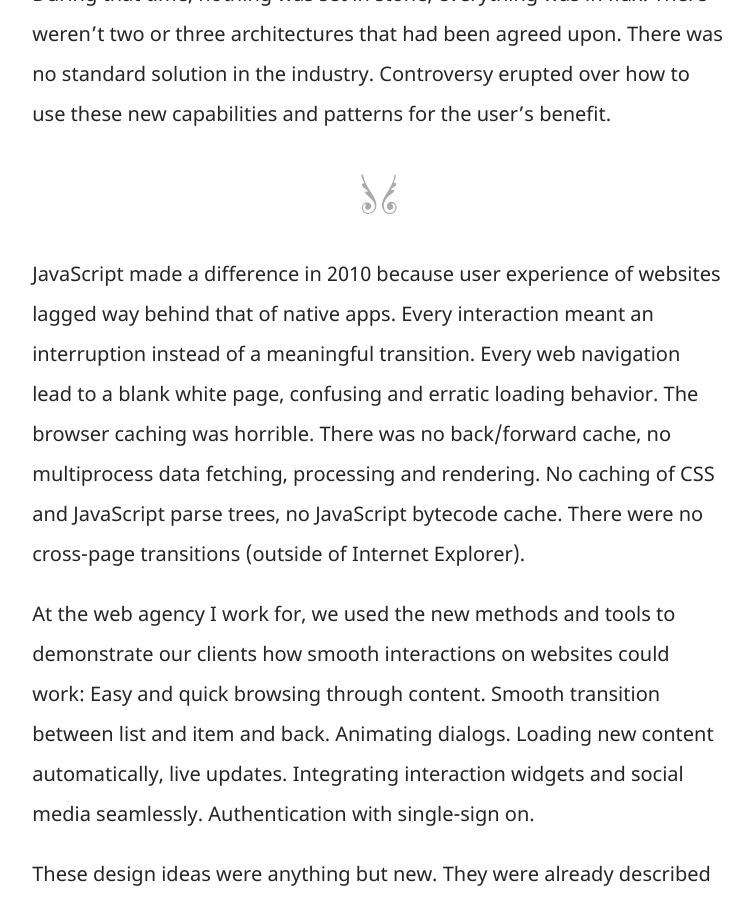
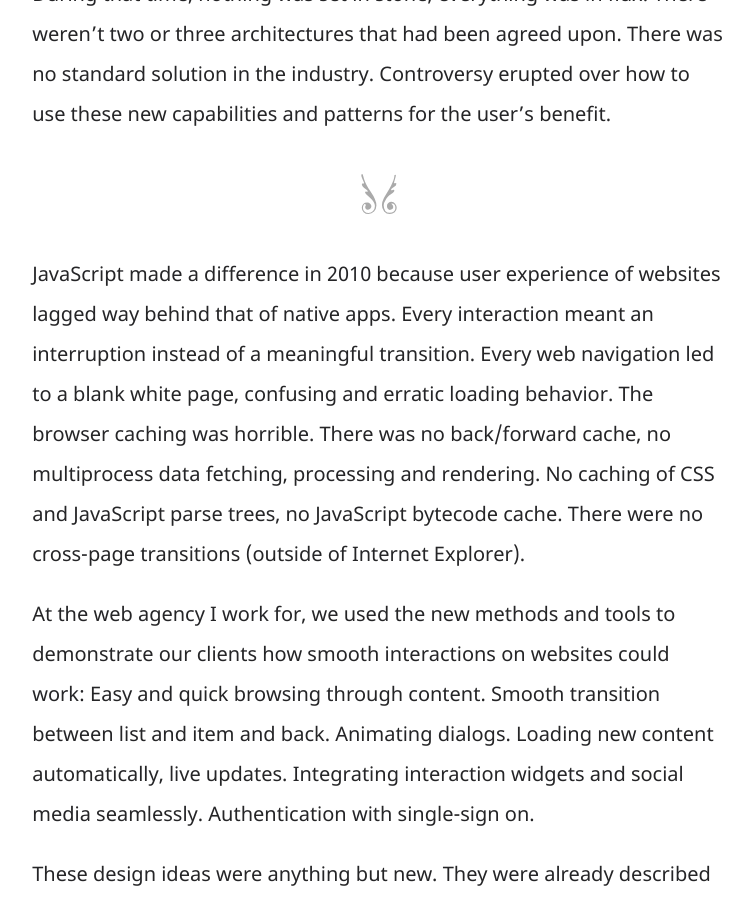
Before and after one commit to molily/molily.de, a Jekyll site: the page built from _posts/2023-11-11-full-circle-development.md, in a window 1280 px wide and 900 px high, scrolled down 2277 px. Shown: the whole window, without its empty margins (17-770 px from the left). Built offline with Jekyll 4.4.1, drawn with Linux system fonts in a browser that asks for light colours; some of the changed lines change nothing that is shown; some of the changed text lies outside the part shown.

Commit message:
Update 2023-11-11-full-circle-development.md

```diff
--- a/_posts/2023-11-11-full-circle-development.md
+++ b/_posts/2023-11-11-full-circle-development.md
@@ -31,7 +31,7 @@
 
 <svg class="separator" aria-hidden="true"><use xlink:href="#ornament" /></svg>
 
-JavaScript made a difference in 2010 because user experience of websites lagged way behind that of native apps. Every interaction meant an interruption instead of a meaningful transition. Every web navigation lead to a blank white page, confusing and erratic loading behavior. The browser caching was horrible. There was no back/forward cache, no multiprocess data fetching, processing and rendering. No caching of CSS and JavaScript parse trees, no JavaScript bytecode cache. There were no cross-page transitions (outside of Internet Explorer).
+JavaScript made a difference in 2010 because user experience of websites lagged way behind that of native apps. Every interaction meant an interruption instead of a meaningful transition. Every web navigation led to a blank white page, confusing and erratic loading behavior. The browser caching was horrible. There was no back/forward cache, no multiprocess data fetching, processing and rendering. No caching of CSS and JavaScript parse trees, no JavaScript bytecode cache. There were no cross-page transitions (outside of Internet Explorer).
 
 At the web agency I work for, we used the new methods and tools to demonstrate our clients how smooth interactions on websites could work: Easy and quick browsing through content. Smooth transition between list and item and back. Animating dialogs. Loading new content automatically, live updates. Integrating interaction widgets and social media seamlessly. Authentication with single-sign on.
 
@@ -91,10 +91,10 @@
 
 Last but not least, let me save some knowledge from the far and recent past into the present.
 
-[Tom Dale](https://tomdale.net) wrote [fundamental blog posts](https://tomdale.net/archive/) on frameworks around 2015, like [You’re Missing the Point of Server-Side Rendered JavaScript Apps](https://tomdale.net/2015/02/youre-missing-the-point-of-server-side-rendered-javascript-apps/) and [JavaScript Frameworks and Mobile Performance](https://tomdale.net/2015/11/javascript-frameworks-and-mobile-performance/).
+[Tom Dale](https://tomdale.net) wrote [fundamental blog posts](https://tomdale.net/archive/) on frameworks around 2015, like [You’re Missing the Point of Server-Side Rendered JavaScript Apps](https://tomdale.net/2015/02/youre-missing-the-point-of-server-side-rendered-javascript-apps/) and [JavaScript Frameworks and Mobile Performance](https://tomdale.net/2015/11/javascript-frameworks-and-mobile-performance/). He also gave a fun talk: [Progressive Enhancement is Dead, Long Live Progressive Enhancement](https://www.youtube.com/watch?v=puOrC7cfjRI&list=PLkJyefyZTdnFyzdh70LWuzhFTBOgMBnmJ&index=6).
 
 [Nolan Lawson](https://nolanlawson.com/) wrote a [series of thoughtful blog posts on Single-Page Apps](https://nolanlawson.com/tag/spas/).
 
 Josh Collinsworth wrote on [The self-fulfilling prophecy of React](https://joshcollinsworth.com/blog/self-fulfilling-prophecy-of-react) and [Things you forgot (or never knew) because of React](https://joshcollinsworth.com/blog/antiquated-react).
 
-Rich Harris talked about [transitional web apps](https://www.youtube.com/watch?v=860d8usGC0o) to break the dichotomy of single-page versus multi-plage apps.
+Rich Harris talked about [transitional web apps](https://www.youtube.com/watch?v=860d8usGC0o) to break the dichotomy of single-page versus multi-page apps.
```
